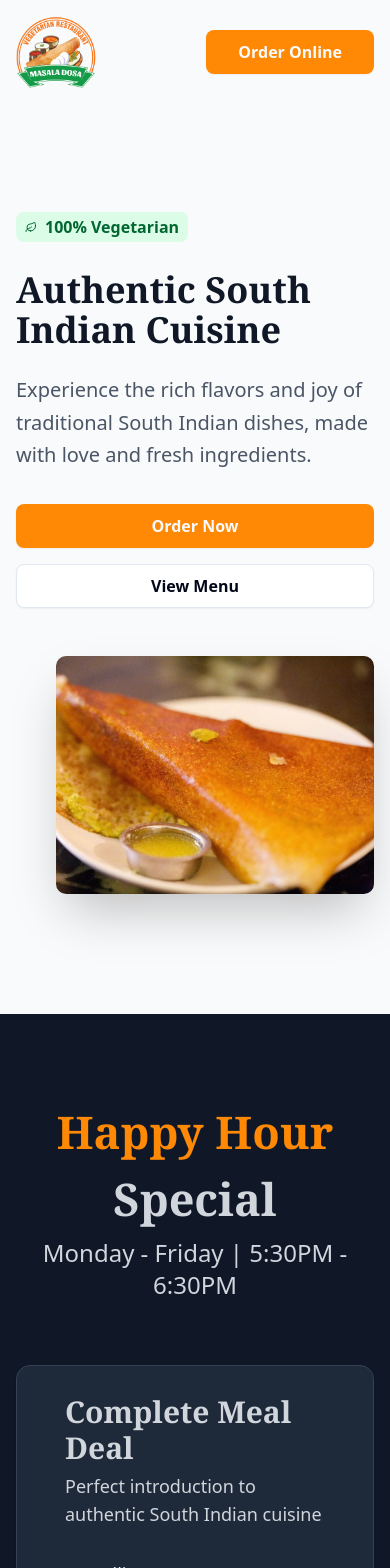
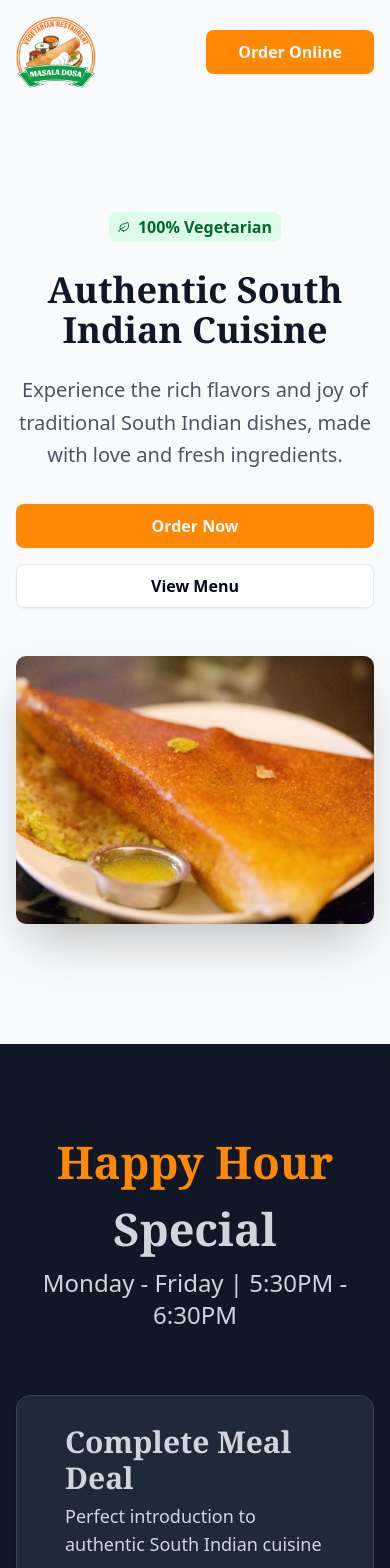
Before and after one commit to himanimanjunath/masala-dosa-website, a Next.js app: page / in a window 390 px wide. Shown: the top 1568 px of the page. Built offline with nearby package versions, Linux system fonts and the light colour scheme.

Commit message:
snacks section + finishing touches

```diff
--- a/src/app/page.tsx
+++ b/src/app/page.tsx
@@ -40,14 +40,21 @@ export default function Home() {
       <section>
       <div className="relative bg-gray-50 py-30">
         <div className="max-w-[87rem] mx-auto px-4 sm:px-6 lg:px-8">
-            <div className="grid grid-cols-1 lg:grid-cols-2 gap-12 items-center">
+          <div className="grid grid-cols-1 lg:grid-cols-2 gap-12 items-center text-center lg:text-left">
+
+            {/* Text Section */}
             <div>
-              <Badge className="mb-4 bg-green-100 text-green-800 font-semibold text-md mb-7">
+              <Badge className="mb-4 bg-green-100 text-green-800 font-semibold text-md mb-7 mx-auto lg:mx-0">
                 <Leaf className="w-4 h-4 mr-1" />
-                100% Vegetarian</Badge>
-              <h1 className="font-serif text-4xl lg:text-6xl font-bold text-gray-900 mb-6">Authentic South Indian Cuisine</h1>
-              <p className="text-xl text-gray-600 mb-8 text-md leading-relaxed">Experience the rich flavors and joy of traditional South Indian dishes, made with love and fresh ingredients.</p>
-              <div className="flex flex-col sm:flex-row gap-4">
+                100% Vegetarian
+              </Badge>
+              <h1 className="font-serif text-4xl lg:text-6xl font-bold text-gray-900 mb-6">
+                Authentic South Indian Cuisine
+              </h1>
+              <p className="text-xl text-gray-600 mb-8 text-md leading-relaxed">
+                Experience the rich flavors and joy of traditional South Indian dishes, made with love and fresh ingredients.
+              </p>
+              <div className="flex flex-col sm:flex-row gap-4 justify-center lg:justify-start">
                 <Button size="lg" className="h-11 px-8 bg-orange-400 hover:bg-orange-500 font-semibold text-md" asChild>
                   <Link href="https://www.clover.com/online-ordering/masala-dosa-milpitas" target="_blank">
                     Order Now
@@ -58,9 +65,15 @@ export default function Home() {
                 </Button>
               </div>
             </div>
-            <div className="relative pl-10">
-              <img src="dosa.jpeg" width={600} height={500} className="rounded-lg shadow-2xl"></img>
 
+            {/* Image Section */}
+            <div className="relative pl-0 lg:pl-10 flex justify-center lg:justify-end">
+              <img
+                src="dosa.jpeg"
+                width={600}
+                height={500}
+                className="rounded-lg shadow-2xl"
+              />
             </div>
           </div>
         </div>
@@ -143,7 +156,6 @@ export default function Home() {
       </section>
 
       {/*Benne Dosa Happy Hour Promo*/}
-
       <section className="py-21 bg-gradient-to-r from-yellow-50 to-orange-50">
         <div className="max-w-[87rem] mx-auto px-4 sm:px-6 lg:px-8">
           <div className="text-center mb-16">
@@ -152,9 +164,10 @@ export default function Home() {
             </h2>
             <p className="text-2xl text-gray-600">Monday - Friday | 9:00AM - 10:00AM</p>
 
-           <div className="mt-17 grid grid-cols-1 lg:grid-cols-2 gap-12 items-center">
+            <div className="mt-17 grid grid-cols-1 lg:grid-cols-2 gap-12 items-stretch">
+              {/* Image Section */}
               <div className="relative w-full h-full">
-              <div className="relative rounded-2xl overflow-hidden shadow-2xl w-full h-80 lg:h-[495px]">
+                <div className="relative rounded-2xl overflow-hidden shadow-2xl w-full h-full min-h-[400px]">
                   <Image
                     src="/benne.png"
                     alt="benne dosa"
@@ -168,18 +181,9 @@ export default function Home() {
                 </div>
               </div>
 
-
-            <Card className="bg-card border-2 border-yellow-600 shadow-xl">
-              {/*
-              <CardHeader className="pb-4">
-                <CardTitle className="font-serif text-3xl text-left text-card-foreground">Benne Dosa Special</CardTitle>
-                <CardDescription className="text-lg text-muted-foreground">
-                  Karnataka's famous buttery dosa made with pure ghee
-                </CardDescription>
-              </CardHeader>
-
-              */}
-              <CardContent className="space-y-6">
+              {/* Text Card */}
+              <Card className="bg-card border-2 border-yellow-600 shadow-xl h-full">
+                <CardContent className="space-y-6 h-full flex flex-col justify-between">
                   <div className="space-y-4">
                     {[
                       { item: "1 Benne Dosa", desc: "Crispy dosa with butter & ghee" },
@@ -198,23 +202,23 @@ export default function Home() {
                   </div>
 
                   <div className="bg-yellow-50 rounded-lg p-4 border border-accent/20">
-                  <h4 className="font-bold text-lg text-yellow-600 mb-2 ">What makes it special?</h4>
+                    <h4 className="font-bold text-lg text-yellow-600 mb-2">What makes it special?</h4>
                     <p className="text-sm text-black leading-relaxed">
-                    Our Benne Dosa is prepared in the traditional Karnataka style with pure ghee and
-                    butter, creating a golden, crispy exterior with a rich flavor that melts in your mouth.
+                      Our Benne Dosa is prepared in the traditional Karnataka style with pure ghee and butter,
+                      creating a golden, crispy exterior with a rich flavor that melts in your mouth.
                     </p>
                   </div>
 
                   <div className="flex items-center justify-between pt-4 border-t border-border">
                     <div className="text-4xl font-bold text-yellow-600 text-accent">$9.99</div>
-                  <Badge className="bg-accent/10 text-white border-accent/20 bg-yellow-600 text-sm font-semibold">
+                    <Badge className="bg-yellow-600 text-sm font-semibold">
                       DINE-IN ONLY
                     </Badge>
                   </div>
 
                   <p className="text-xs text-muted-foreground text-left leading-relaxed">
-                  *Limited time offer. Prices subject to change. Cannot be combined with other offers. Images for
-                  representative purposes only.
+                    *Limited time offer. Prices subject to change. Cannot be combined with other offers.
+                    Images for representative purposes only.
                   </p>
                 </CardContent>
               </Card>
@@ -226,8 +230,6 @@ export default function Home() {
       <section>
         <MenuSection />
       </section>
-
-
 
       {/* About Section */}
 
--- a/src/components/menu-section.tsx
+++ b/src/components/menu-section.tsx
@@ -18,7 +18,7 @@ const menuCategories = [
       { name: "Cheese Dosa", price: "$10.99", description: "A crispy, golden dosa filled with melted cheese." },
       { name: "Plain Paneer Dosa", price: "$10.99", description: "Crispy dosa filled with a mixture of grated paneer." },
       { name: "Onion Capsicum Masala Dosa", price: "$10.99", description: "Crispy dosa with onions, capsicum, and potato masala." },
-      { name: "Masala Dosa (Masala Separate)", price: "$9.99", description: "" },
+      { name: "Masala Dosa (Masala Separate)", price: "$9.99", description: "Classic potato and peas masala served separately with a crisp dosa." },
       { name: "Ghee Masala Dosa", price: "$10.99", description: "Masala dosa cooked in ghee." },
       { name: "Onion Masala Dosa", price: "$10.99", description: "Crispy dosa with onions and potato masala." },
     ],
@@ -58,7 +58,7 @@ const menuCategories = [
   {
     title: "Pongal",
     items: [
-      { name: "Pongal 8oz", price: "$5.99", description: "A comforting dish made from rice and lentils, seasoned with black pepper, cumin, ghee, and garnished with cashews and curry leaves. Served with sambar and chutneys." },
+      { name: "Pongal (8oz)", price: "$5.99", description: "A comforting dish made from rice and lentils, seasoned with black pepper, cumin, ghee, and garnished with cashews and curry leaves. Served with sambar and chutneys." },
       { name: "Pongal (8oz) + Medu Vada (1)", price: "$6.99", description: "Pongal accompanied by a crispy vada. Served with sambar and chutneys." },
       { name: "Pongal (8oz) + Vada (1) + Idli (1)", price: "$7.99", description: "Pongal accompanied by a crispy medu vada and a soft idli. Served with sambar and chutneys." },
     ],
@@ -75,16 +75,16 @@ const menuCategories = [
     ],
   },
   {
-    title: "Snacks", //finish this
+    title: "Snacks",
     items: [
       { name: "Medu Vada (3)", price: "$5.99", description: "Crispy, deep-fried lentil doughnuts made from urad dal with a golden brown exterior and a soft, fluffy interior." },
       { name: "Sambar Vada (3)", price: "$7.99", description: "Crispy medu vadas soaked in sambar." },
-      { name: "Curd Vada Salted (3)", price: "$7.99", description: "Crispy medu vadas soaked in creamy, spiced yogurt" },
-      { name: "Masala Vada (3)", price: "$5.99", description: "Crispy, savory fritter made from a spiced mixture of chana dal, onions, green chilies" },
-      { name: "Onion Samosa (3)", price: "$2.99", description: "Crisp, golden-brown pastry filled with a flavorful mixture of onions" },
-      { name: "Curd Vada Sweet (3)", price: "$7.99", description: "Crisp, golden-brown pastry filled with a flavorful mixture of onions" },
-      { name: "Extra Medu Vada (1)", price: "$1.99", description: "Crisp, golden-brown pastry filled with a flavorful mixture of onions" },
-      { name: "Extra Masala Vada (1)", price: "$1.99", description: "Crisp, golden-brown pastry filled with a flavorful mixture of onions" },
+      { name: "Curd Vada Salted (3)", price: "$7.99", description: "Three crispy lentil fritters soaked in creamy lightly salted yogurt and topped with coriander leaves, grated carrot and boondi." },
+      { name: "Masala Vada (3)", price: "$5.99", description: "Crispy lentil fritters made from a blend of split yellow lentils, seasoned with spices and fresh herbs." },
+      { name: "Onion Samosa (3)", price: "$2.99", description: "Crispy small samosas filled with a savory mixture of spiced onions." },
+      { name: "Curd Vada Sweet (3)", price: "$7.99", description: "Three crispy lentil fritters soaked in creamy lightly sweetened yogurt and topped with coriander leaves, grated carrot and boondi." },
+      { name: "Extra Medu Vada (1)", price: "$1.99", description: "" },
+      { name: "Extra Masala Vada (1)", price: "$1.99", description: "" },
     ],
   },
   {
```
Lines whose indentation alone changed are shown as unchanged.
